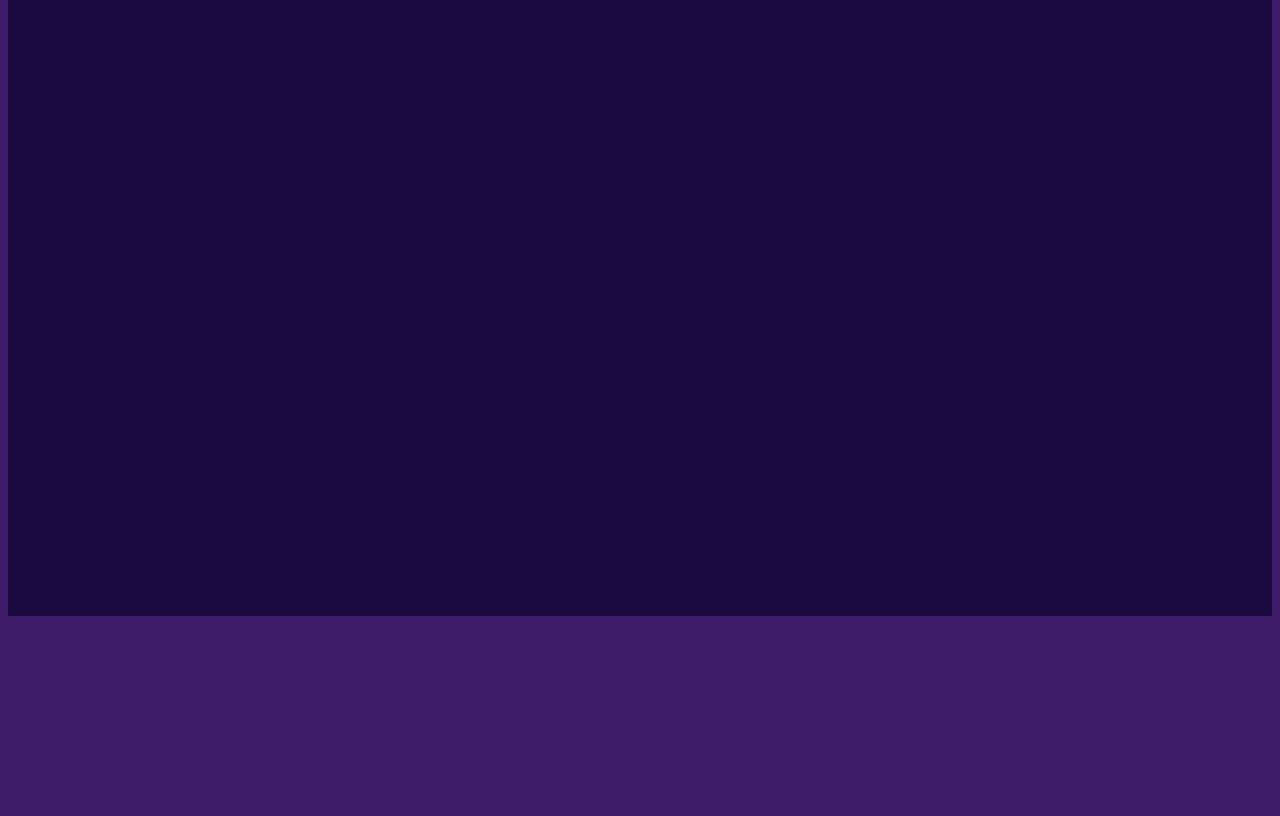
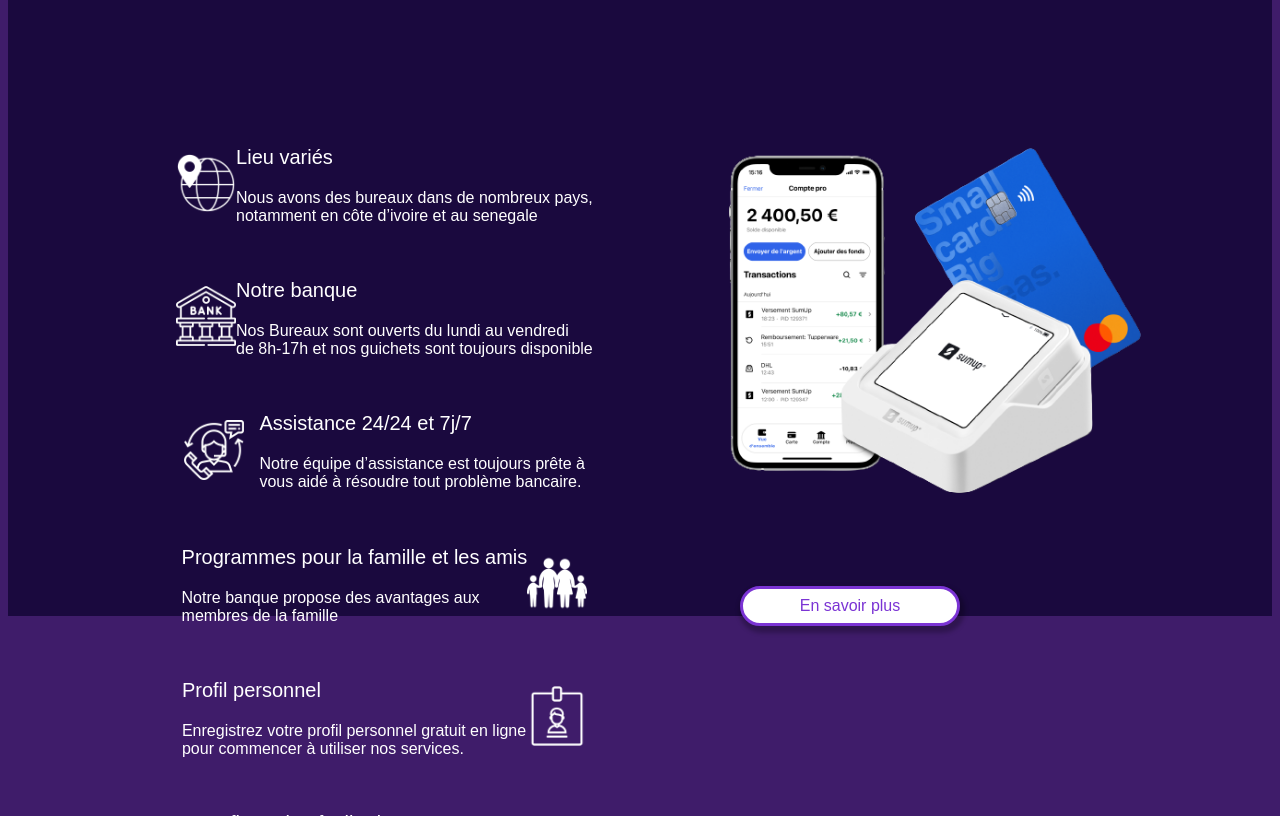
Before and after one commit to marc14444/finance, a plain HTML site: page index.html in a window 1280 px wide. Shown: the part 1111-1927 px from the top of the page. Before the commit the page ends 1735 px from the top, so only its background shows below. Drawn offline with Linux system fonts and the light colour scheme.

Commit message:
4e commit

```diff
--- a/cssdoc/style.css
+++ b/cssdoc/style.css
@@ -368,20 +368,134 @@ nav .main_pages input{
     align-items: center;
 }
 
+.grande-div-de-tous{
+    margin: 0 auto;
+    margin-top: 100px;
+    width: 80%;
+    height: 400px;
+    display: flex;
+    flex-wrap: wrap;
+    justify-content: space-between;
+    align-items: center;
+}
 
-
-
-
-
-
-
-
-
-
+.card1{
+    width: 500px;
+    height: 400px;
+    display: grid;
+    justify-content: center;
+    align-items: center;
+}
+.card2{
+    width: 500px;
+    height: 400px;
+    background-image: url('./../imagerie/telephone-removebg-preview.png');
+    background-size: cover;
+    background-repeat: no-repeat;
+}
+.card3{
+    width: 500px;
+    height: 400px;
+    display: grid;
+    justify-content: center;
+    align-items: center;
+}
+.titre{
+    color: #FFF;
+    font-family: 'Poppins',sans-serif;
+    font-size: 20px;
+    font-style: normal;
+    font-weight: 500;
+    line-height: normal;
+}
+.petit-text{
+    color: #FFF;
+    font-family: 'Poppins',sans-serif;
+    font-size: 1rem;
+    font-style: normal;
+    font-weight: 500;
+    line-height: normal;
+}
+/* .globe-icone{
+    width: 100px;
+    height: 100px;
+    stroke: #FFF;
+} */
+.zone-text{
+    display: flex;
+    align-items: center;
+    justify-content: space-around;
+}
+.case-icone1{
+    width: 60px;
+    height: 60px;
+    background-image: url('./../imagerie/broche-de-localisation.png');
+    background-size: cover;
+    background-repeat: no-repeat;
+}
+.case-icone2{
+    width: 60px;
+    height: 60px;
+    background-image: url('./../imagerie/banque.png');
+    background-size: cover;
+    background-repeat: no-repeat;
+}
+.case-icone3{
+    width: 60px;
+    height: 60px;
+    background-image: url('./../imagerie/service-clients.png');
+    background-size: cover;
+    background-repeat: no-repeat;
+}
+.case-icone4{
+    width: 60px;
+    height: 60px;
+    background-image: url('./../imagerie/silhouette-de-famille.png');
+    background-size: cover;
+    background-repeat: no-repeat;
+}
+.case-icone5{
+    width: 60px;
+    height: 60px;
+    background-image: url('./../imagerie/profil-de-lutilisateur.png');
+    background-size: cover;
+    background-repeat: no-repeat;
+}
+.case-icone6{
+    width: 60px;
+    height: 60px;
+    background-image: url('./../imagerie/parametres.png');
+    background-size: cover;
+    background-repeat: no-repeat;
+}
+.ensavoirplus{
+    margin: 0 auto;
+    display: grid;
+    width: 300px;
+    height: 300px;
+}
+.bouton-en-savoir-plus1{
+    width: 220px;
+    height: 40px;
+    flex-shrink: 0;
+    border-radius: 100px;
+    border: 3px solid #7B34D4;
+    background: #FFF;
+    box-shadow: 2px 4px 4px 3px rgba(0, 0, 0, 0.25);
+    color: #7B34D4;
+    font-family: 'Poppins',sans-serif;
+    font-size: 16px;
+    font-style: normal;
+    font-weight: 500;
+    line-height: normal;
+    margin-top: 20px;
+}
 
 .arrier-bleue{
     width: 100%;
-    height: 800px;
+    height: 950px;
     background: #1A093E;
-    margin-top: -200px;
+    margin-top: -850px;
+    position: relative;
+    z-index: -1;
 }
--- a/index.html
+++ b/index.html
@@ -99,6 +99,60 @@
             <div class="carre-logo1"></div>
             <div class="carre-logo1"></div>
         </div>
+
+        <!-- logo téléphone et information -->
+        <div class="grande-div-de-tous">
+            <div class="card1">
+                <div class="zone-text">
+                      <div class="case-icone1"></div>
+                    <div class="case-ecriture">
+                        <p class="titre">Lieu variés</p>
+                        <p class="petit-text">Nous avons des bureaux dans de nombreux pays,<br> notamment en côte d’ivoire et au senegale</p>
+                    </div>
+                </div>
+                <div class="zone-text">
+                    <div class="case-icone2"></div>
+                    <div class="case-ecriture">
+                        <p class="titre">Notre banque</p>
+                        <p class="petit-text">Nos Bureaux sont ouverts du lundi au vendredi <br> de 8h-17h et nos guichets sont toujours disponible</p>
+                    </div>
+                </div>
+                <div class="zone-text">
+                    <div class="case-icone3"></div>
+                    <div class="case-ecriture">
+                        <p class="titre">Assistance 24/24 et 7j/7</p>
+                        <p class="petit-text">Notre équipe d’assistance est toujours prête à <br> vous aidé à résoudre tout problème bancaire.</p>
+                    </div>
+                </div>
+            </div>
+            <div class="card2"></div>
+            <div class="card3">
+                <div class="zone-text">
+                    <div class="case-ecriture">
+                        <p class="titre">Programmes pour la famille et les amis</p>
+                        <p class="petit-text">Notre banque propose des avantages aux <br> membres de la famille</p>
+                    </div>
+                    <div class="case-icone4"></div>
+                </div>
+                <div class="zone-text">
+                    <div class="case-ecriture">
+                        <p class="titre">Profil personnel</p>
+                        <p class="petit-text">Enregistrez votre profil personnel gratuit en ligne <br> pour commencer à utiliser nos services.</p>
+                    </div>
+                    <div class="case-icone5"></div>
+                </div>
+                <div class="zone-text">
+                    <div class="case-ecriture">
+                        <p class="titre">Configuration facile du compte</p>
+                        <p class="petit-text">Les clients enregitrés peuvent modifier les <br> paramètres du compte bancaire en 2 clics</p>
+                    </div>
+                    <div class="case-icone6"></div>
+                </div>
+            </div>
+            <div class="ensavoirplus">
+             <button class="bouton-en-savoir-plus1">En savoir plus</button>
+            </div>
+        </div>
         <div class="arrier-bleue"></div>
 </body>
 </html>
```
Also changed, not shown: 1 other file.
